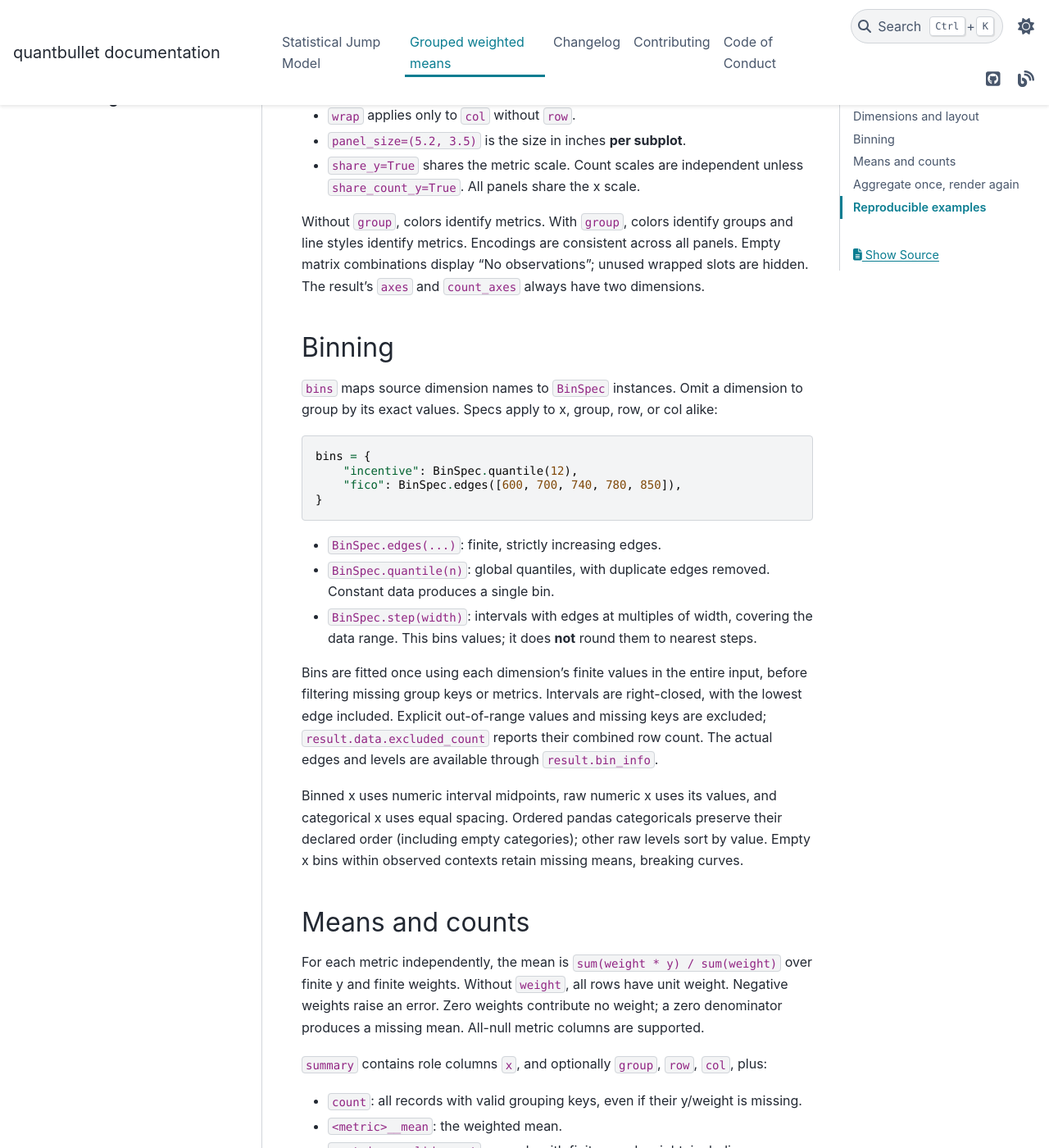
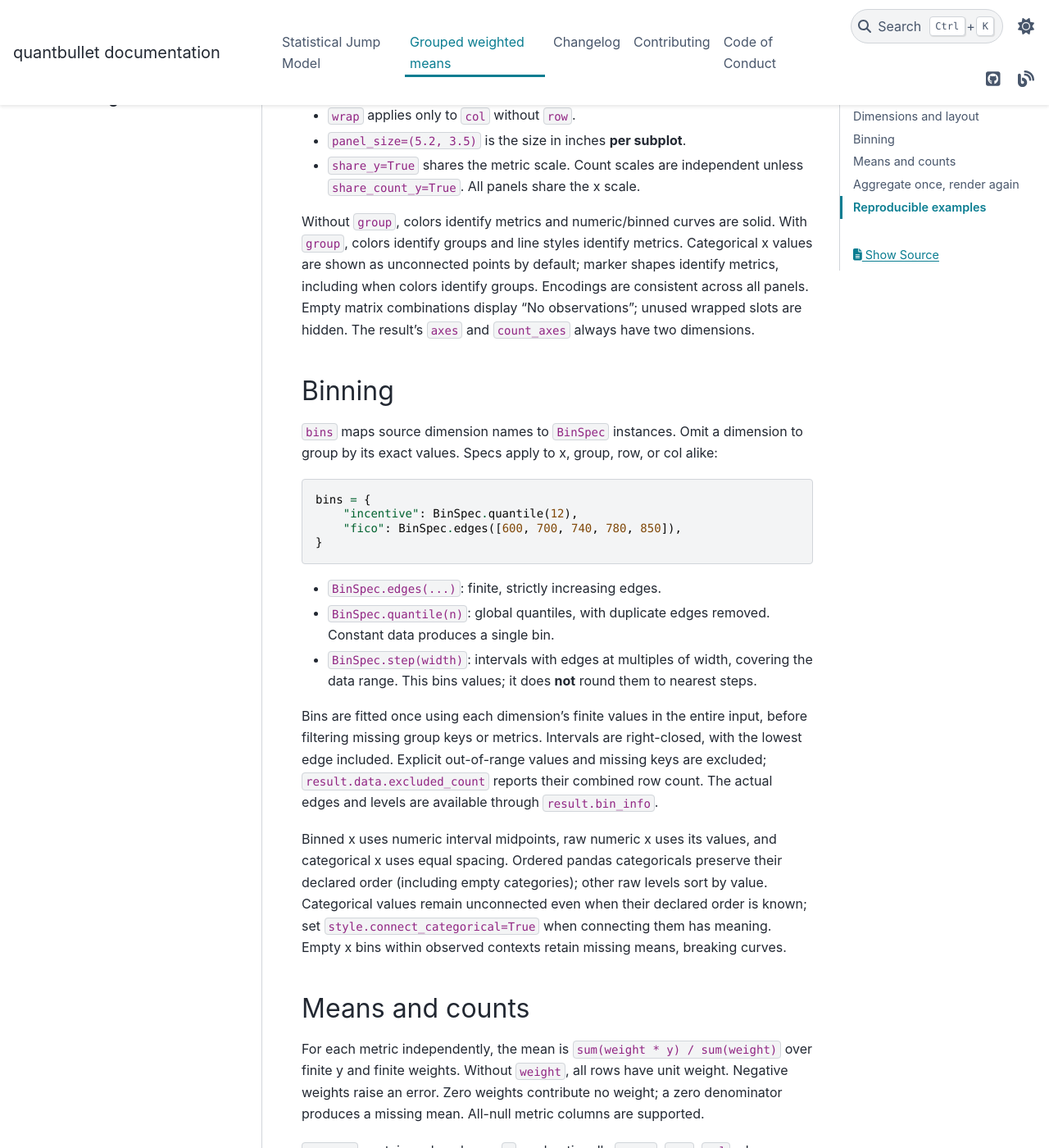
Before and after one commit to YimingZhang07/quantbullet, a Sphinx documentation site: the page built from docs/plot/grouped_means.md, in a window 1280 px wide and 1400 px high, scrolled down 1053 px. Shown: the whole window at 82% size. Built offline with Sphinx 7.4.7 and the PyData theme 0.15.4, drawn with Linux system fonts in a browser that asks for light colours; pages that are not in the unit, such as notebooks, are missing from menus; some of the changed text lies outside the part shown.

Commit message:
Show categorical grouped means as points and index gallery

````diff
--- a/docs/plot/grouped_means.md
+++ b/docs/plot/grouped_means.md
@@ -45,8 +45,11 @@
 - `share_y=True` shares the metric scale. Count scales are independent unless
   `share_count_y=True`. All panels share the x scale.
 
-Without `group`, colors identify metrics. With `group`, colors identify groups
-and line styles identify metrics. Encodings are consistent across all panels.
+Without `group`, colors identify metrics and numeric/binned curves are solid.
+With `group`, colors identify groups and line styles identify metrics.
+Categorical x values are shown as unconnected points by default; marker shapes
+identify metrics, including when colors identify groups. Encodings are
+consistent across all panels.
 Empty matrix combinations display "No observations"; unused wrapped slots are
 hidden. The result's `axes` and `count_axes` always have two dimensions.
 
@@ -77,6 +80,8 @@
 Binned x uses numeric interval midpoints, raw numeric x uses its values, and
 categorical x uses equal spacing. Ordered pandas categoricals preserve their
 declared order (including empty categories); other raw levels sort by value.
+Categorical values remain unconnected even when their declared order is known;
+set `style.connect_categorical=True` when connecting them has meaning.
 Empty x bins within observed contexts retain missing means, breaking curves.
 
 ## Means and counts
@@ -119,11 +124,12 @@
 ```
 
 `PlotTheme` controls shared colors, axes, titles, labels, and legend appearance;
-`GroupedMeansStyle` controls the mean curves, count bars, and categorical ticks.
+`GroupedMeansStyle` controls the mean curves or points, count bars, and categorical ticks.
 Both are immutable, so derive a variant with `dataclasses.replace`:
 
 ```python
 from dataclasses import replace
+import pandas as pd
 from quantbullet.plot import (
     MINIMAL_THEME, DEFAULT_GROUPED_MEANS_STYLE, plot_grouped_means,
 )
@@ -145,6 +151,16 @@
     df, x="incentive", y=["historical_cpr", "model_cpr"],
     weight="upb", group="vintage", count_mode="stacked",
     theme=custom_theme, style=custom_style,
+)
+
+# Connect categorical values only when their order has meaning.
+ordered_df = df.assign(vintage_label=pd.Categorical(
+    df["vintage"].astype(str), categories=["2019", "2020", "2021"], ordered=True,
+))
+connected_style = replace(DEFAULT_GROUPED_MEANS_STYLE, connect_categorical=True)
+categorical_result = plot_grouped_means(
+    ordered_df, x="vintage_label", y="historical_cpr", weight="upb",
+    style=connected_style,
 )
 ```
 
@@ -170,6 +186,7 @@
 environment before running the tests to retain the gallery. Then open
 `tests/_cache_dir/grouped_means/gallery.html`. With the setting off, the gallery
 is generated in a temporary directory and cleaned up after the unittest class.
+The page has a linked index and bilingual, function-oriented section titles.
 Each image shows the exact `plot_grouped_means(...)` call used to generate it.
 Replace `self.df` in those unittest calls with your own DataFrame.
 Individual PNGs are saved beside it. Generated artifacts are ignored by Git.
````
Also changed, not shown: 2 other files.
